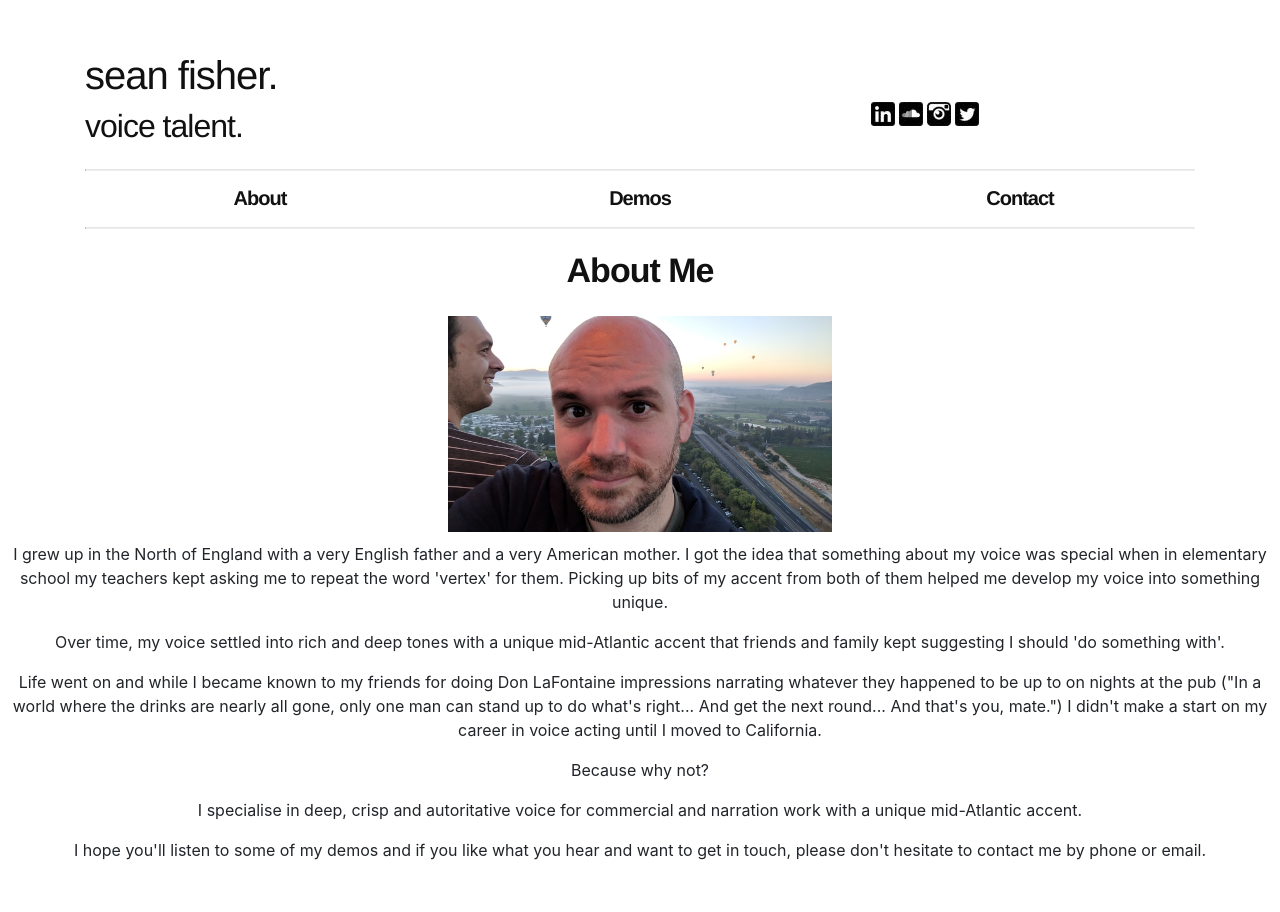
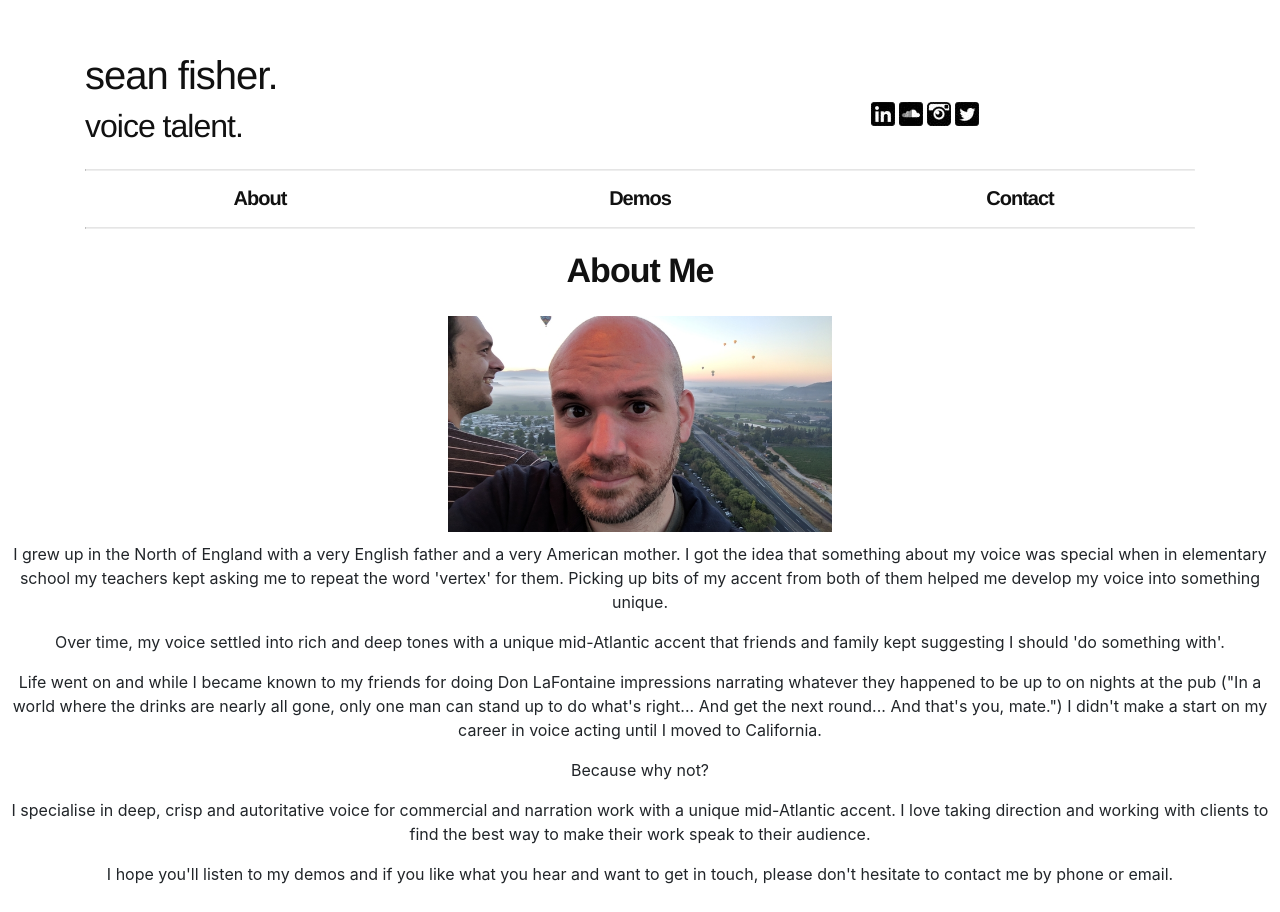
Before and after one commit to pheadlessg/vox, a React (Create React App) app: page /about in a window 1280 px wide. Before the commit the page ends 888 px from the top, so only its background shows below. Built offline with nearby package versions, Linux system fonts and the light colour scheme.

Commit message:
changed a line in about

```diff
--- a/src/components/About.jsx
+++ b/src/components/About.jsx
@@ -27,15 +27,17 @@ const About = () => {
           round... And that's you, mate.") I didn't make a start on my career in
           voice acting until I moved to California.
         </p>
-        <p>Because why not?</p>
+        <p>Because why not? </p>
         <p>
           I specialise in deep, crisp and autoritative voice for commercial and
-          narration work with a unique mid-Atlantic accent.
+          narration work with a unique mid-Atlantic accent. I love taking
+          direction and working with clients to find the best way to make their
+          work speak to their audience.
         </p>
         <p>
-          I hope you'll listen to some of my demos and if you like what you hear
-          and want to get in touch, please don't hesitate to contact me by phone
-          or email.
+          I hope you'll listen to my demos and if you like what you hear and
+          want to get in touch, please don't hesitate to contact me by phone or
+          email.
         </p>
       </div>
     </div>
```
